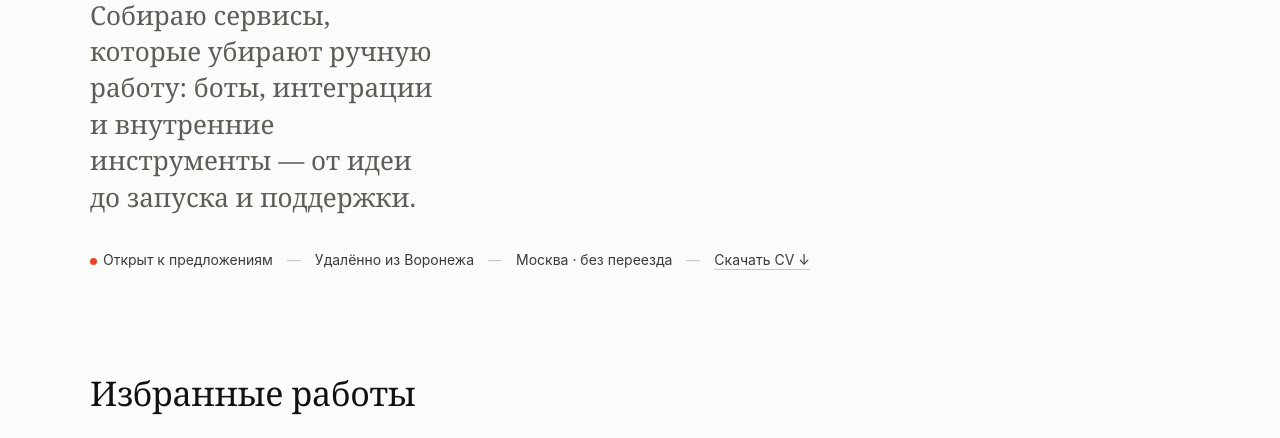
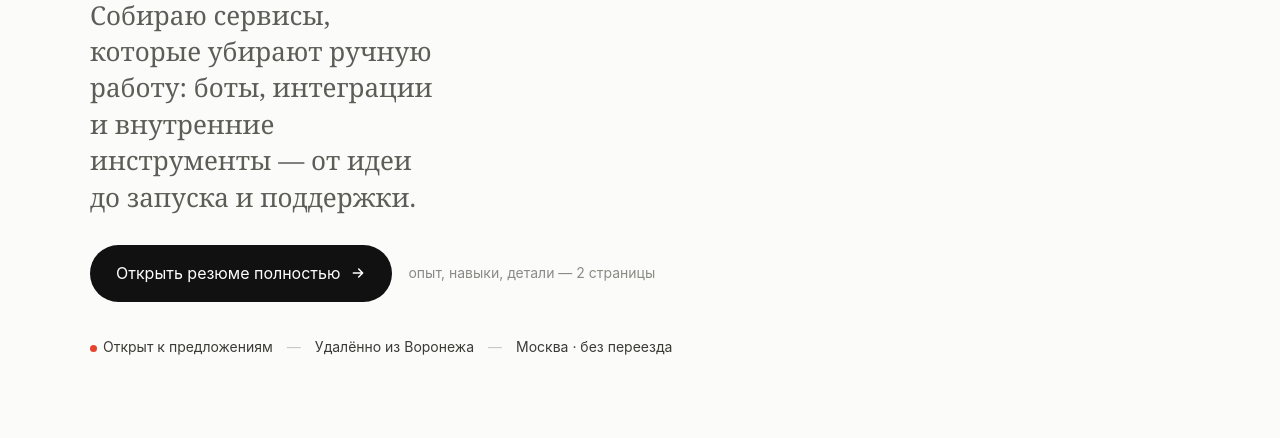
Before and after one commit to Chetvertak25/chetvertak, a plain HTML site: page index.html in a window 1280 px wide. Shown: the part 501-939 px from the top of the page. Drawn offline with Linux system fonts and the light colour scheme.

Commit message:
achievements + resume CTA (index.html)

```diff
--- a/index.html
+++ b/index.html
@@ -36,6 +36,19 @@ body{margin:0;background:var(--bg);color:var(--ink);font-family:var(--sans);font
 .status .sep{color:#c9c9c4}
 .status a{color:#3a3a36;text-decoration:underline;text-underline-offset:4px;text-decoration-color:#c9c9c4}
 .status a:hover{text-decoration-color:#111}
+
+/* кнопка резюме */
+.hero-cta{display:flex;align-items:center;gap:16px;flex-wrap:wrap;margin-top:30px}
+.btn-cv{display:inline-flex;align-items:center;gap:10px;background:#111;color:#fff;text-decoration:none;padding:16px 26px;border-radius:100px;font-size:16px;transition:.18s}
+.btn-cv:hover{background:#000;transform:translateY(-1px)}
+.btn-cv svg{display:block}
+.hero-note{font-size:14px;color:#8b8b86}
+
+/* достижения в опыте */
+.job .ach{grid-column:1/-1;list-style:none;margin:14px 0 2px;padding:0;display:grid;gap:6px}
+.job .ach li{position:relative;padding-left:18px;font-size:15px;line-height:1.5;color:#4a4a48}
+.job .ach li::before{content:"";position:absolute;left:2px;top:.62em;width:6px;height:6px;border-radius:50%;background:#cfcfc9}
+@media(max-width:820px){.job .ach{margin-top:10px}}
 
 /* секции */
 h2{font-family:var(--serif);font-size:clamp(24px,2.8vw,34px);font-weight:400;letter-spacing:-.01em;margin:96px 0 22px}
@@ -99,14 +112,18 @@ h2{font-family:var(--serif);font-size:clamp(24px,2.8vw,34px);font-weight:400;let
       <b>я <em>разработчик: боты, интеграции, автоматизация</em>.</b>
     </h1>
     <p class="lead">Собираю сервисы, которые убирают ручную работу: боты, интеграции и внутренние инструменты — от идеи до запуска и поддержки.</p>
+    <div class="hero-cta">
+      <a class="btn-cv" href="resume-hh.html">Открыть резюме полностью
+        <svg width="16" height="16" viewBox="0 0 24 24" fill="none" stroke="currentColor" stroke-width="2.2" stroke-linecap="round" stroke-linejoin="round"><path d="M5 12h14M13 6l6 6-6 6"/></svg>
+      </a>
+      <span class="hero-note">опыт, навыки, детали — 2 страницы</span>
+    </div>
     <div class="status">
       <span><span class="dot"></span>Открыт к предложениям</span>
       <span class="sep">—</span>
       <span>Удалённо из Воронежа</span>
       <span class="sep">—</span>
       <span>Москва · без переезда</span>
-      <span class="sep">—</span>
-      <a href="resume-hh.html">Скачать CV ↓</a>
     </div>
   </section>
 
@@ -147,16 +164,19 @@ h2{font-family:var(--serif);font-size:clamp(24px,2.8vw,34px);font-weight:400;let
       <span class="y">2025 — сейчас</span>
       <div><b>Самозанятость</b><div class="role">Разработка Telegram-ботов и автоматизация</div></div>
       <span class="tag">боты · API · вебхуки</span>
+      <ul class="ach"><li>Автоматизировал выдачу доступа: подписки и приглашения оформляются без участия человека</li><li>Настроил приём платежей через вебхук с проверкой подписи и суммы — повторные и поддельные оплаты отсеиваются</li><li>Автоматизировал рассылки с сегментацией и лимитом частоты — рассылки не попадают под ограничения площадки</li><li>Поднял сервисы на Cloudflare Workers — работают круглосуточно без сервера и ручной поддержки</li><li>Сократил время запуска нового бота за счёт переиспользуемых сценариев</li></ul>
     </div>
     <div class="job">
       <span class="y">2023 — 2025</span>
       <div><b>Healthcare стартап</b><div class="role">Java Backend Developer</div></div>
       <span class="tag">Java 17 · Spring · PostgreSQL</span>
+      <ul class="ach"><li>Ускорил почтовую рассылку: время и сложность операции уменьшились в 2 раза</li><li>Покрыл бизнес-логику тестами на JUnit и Mockito — регрессии ловятся до релиза</li><li>Добавил защиту от дублей и ограничение частоты отправки — письма перестали уходить повторно</li><li>Довёл сервис до прода в связке с другими командами — запуск прошёл без остановок</li></ul>
     </div>
     <div class="job">
       <span class="y">2020</span>
       <div><b>Самозанятость</b><div class="role">Специалист по рекламе Meta Ads</div></div>
       <span class="tag">Meta Ads</span>
+      <ul class="ach"><li>Сократил количество отклонённых объявлений за счёт проверки требований до запуска</li><li>Настроил аналитику эффективности размещений — решения по бюджету принимались по цифрам</li><li>Вёл несколько рекламных кабинетов параллельно без потери контроля</li></ul>
     </div>
   </div>
 
```
